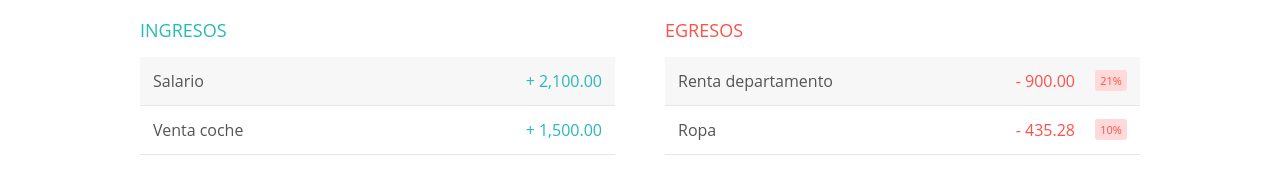
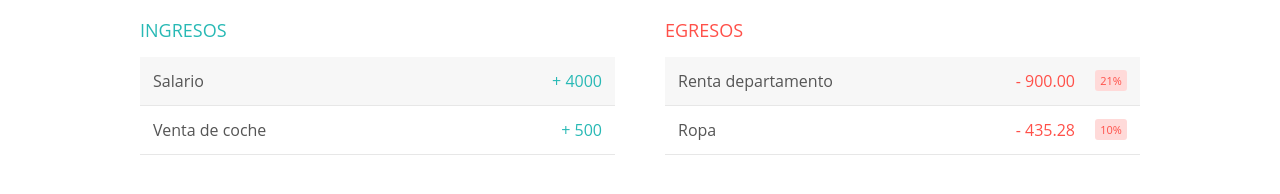
Before and after one commit to VicenteMza/angularRepo, an Angular app in the folder app_de_presupuesto/: page / in a window 1280 px wide. Shown: the part 436-630 px from the top of the page. Built offline with nearby package versions, Linux system fonts and the light colour scheme.

Commit message:
cambios para el manejo del componente Ingresos

```diff
--- a/app_de_presupuesto/src/app/ingreso/ingreso.component.html
+++ b/app_de_presupuesto/src/app/ingreso/ingreso.component.html
@@ -2,26 +2,16 @@
     <h2 class="ingreso_titulo">Ingresos</h2>
 
 
-        <div class="elemento limpiarEstilos">
-            <div class="elemento_descripcion">Salario</div>
+        <div *ngFor="let ingreso of ingresos " class="elemento limpiarEstilos">
+            <div class="elemento_descripcion">{{ingreso.descripcion}}</div>
             <div class="right limpiarEstilos">
-                <div class="elemento_valor">+ 2,100.00</div>
+                <div class="elemento_valor">+ {{ingreso.valor}}
+                </div>
                 <div class="elemento_eliminar">
                     <button class="elemento_eliminar--btn">
-                        <i class="ion-ios-close-outline"></i>
+                        <i class="ion-ios-close-outline" (click)="eliminarRegistro(ingreso)"></i>
                     </button>
                 </div>
             </div>
         </div>
-
-        <div class="elemento limpiarEstilos">
-            <div class="elemento_descripcion">Venta coche</div>
-            <div class="right limpiarEstilos">
-                <div class="elemento_valor">+ 1,500.00</div>
-                <div class="elemento_eliminar">
-                    <button class="elemento_eliminar--btn"><i class="ion-ios-close-outline"></i></button>
-                </div>
-            </div>
-        </div>
-
 </div>
--- a/app_de_presupuesto/src/app/ingreso/ingreso.component.ts
+++ b/app_de_presupuesto/src/app/ingreso/ingreso.component.ts
@@ -1,4 +1,6 @@
 import { Component, OnInit } from '@angular/core';
+import { Ingreso } from './ingreso.model';
+import { IngresoServicio } from './ingreso.servicio';
 
 @Component({
   selector: 'app-ingreso',
@@ -6,10 +8,16 @@
   styleUrls: ['./ingreso.component.css']
 })
 export class IngresoComponent implements OnInit {
+  ingresos: Ingreso[] = []
 
-  constructor() { }
+  constructor(private ingresoServicio: IngresoServicio) { }
 
   ngOnInit(): void {
+    this.ingresos = this.ingresoServicio.ingresos;
+  }
+
+  eliminarRegistro(ingreso: Ingreso){
+    this.ingresoServicio.eliminar(ingreso);
   }
 
 }
--- a/app_de_presupuesto/src/app/ingreso/ingreso.servicio.ts
+++ b/app_de_presupuesto/src/app/ingreso/ingreso.servicio.ts
@@ -5,4 +5,9 @@
         new Ingreso("Salario", 4000.00),
         new Ingreso("Venta de coche", 500.00)
     ];
+
+    eliminar(ingreso:Ingreso){
+        const indice: number = this.ingresos.indexOf(ingreso);
+        this.ingresos.splice(indice, 1);
+    }
 }
```
